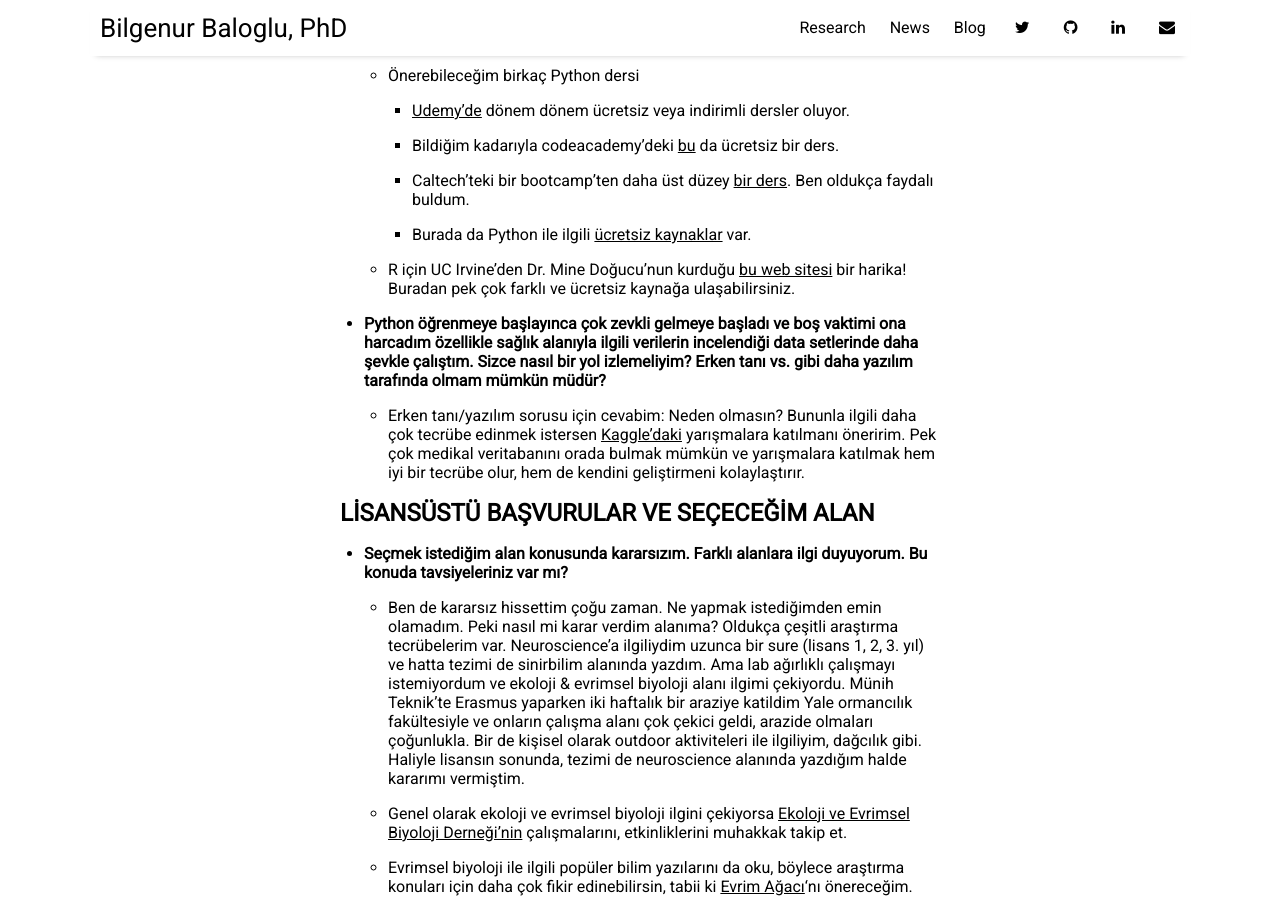
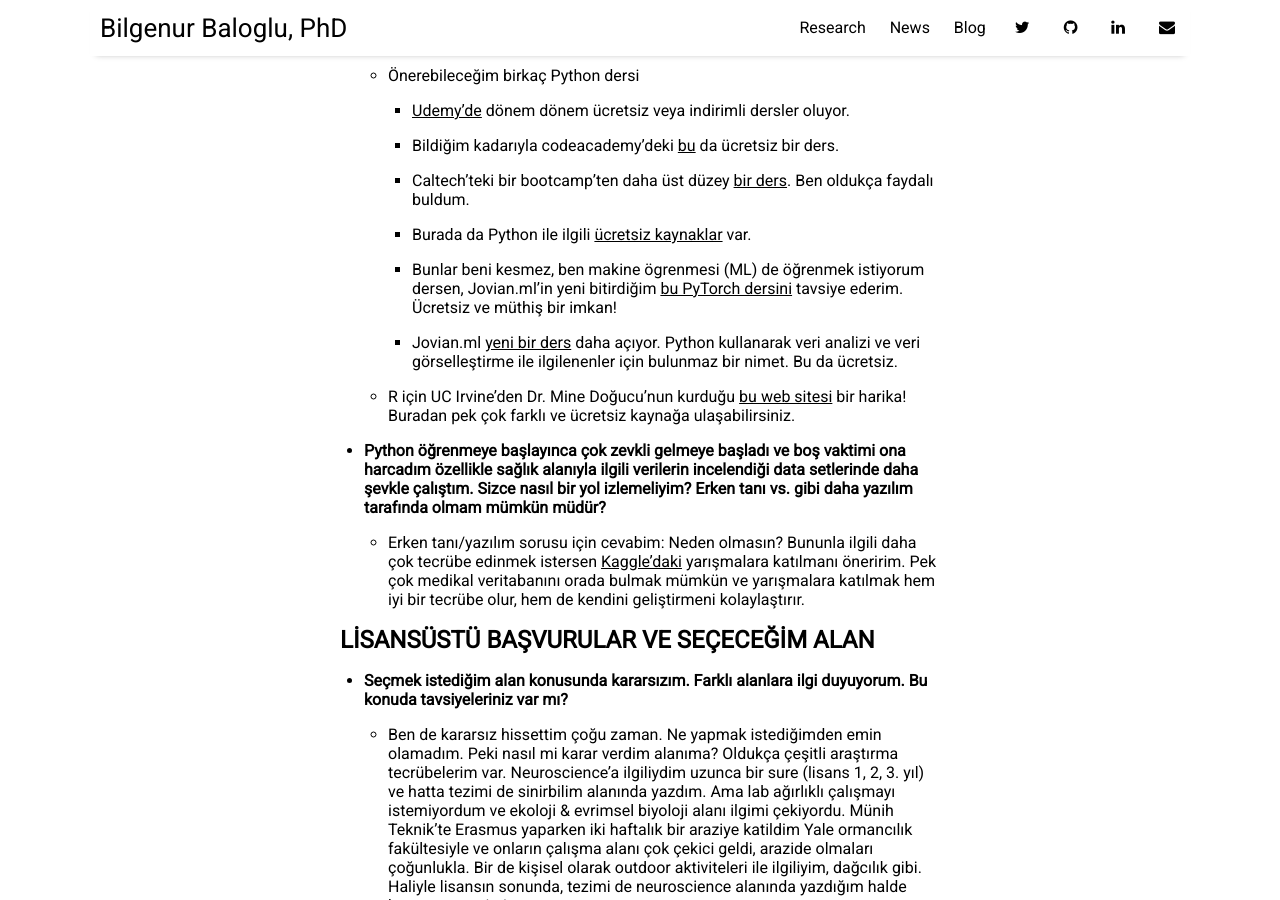
Before and after one commit to BBaloglu/bbaloglu.github.io, a Jekyll site: the page built from _posts/2020-07-07-Akademikbasari.md, in a window 1280 px wide and 900 px high, scrolled down 4419 px. Built offline with Jekyll 4.4.1, drawn with Linux system fonts in a browser that asks for light colours; nearby versions of some CDN libraries.

Commit message:
Update 2020-07-07-Akademikbasari.md

```diff
--- a/_posts/2020-07-07-Akademikbasari.md
+++ b/_posts/2020-07-07-Akademikbasari.md
@@ -71,6 +71,8 @@ Merhaba arkadaşlar! Enerji dolu, idealleri olan pek çok öğrenciden farklı m
       * Bildiğim kadarıyla codeacademy'deki [bu](https://www.codecademy.com/learn/learn-python) da ücretsiz bir ders.
       * Caltech’teki bir bootcamp’ten daha üst düzey [bir ders](http://justinbois.github.io/bootcamp/2019/schedule.html). Ben oldukça faydalı buldum.
       * Burada da Python ile ilgili [ücretsiz kaynaklar](http://justinbois.github.io/bootcamp/2019/resources.html) var.
+      * Bunlar beni kesmez, ben makine ögrenmesi (ML) de öğrenmek istiyorum dersen, Jovian.ml'in yeni bitirdiğim [bu PyTorch dersini](https://jovian.ml/forum/c/pytorch-zero-to-gans) tavsiye ederim. Ücretsiz ve müthiş bir imkan!
+      * Jovian.ml [yeni bir ders](https://jovian.ml/learn/data-analysis-with-python-zero-to-pandas) daha açıyor. Python kullanarak veri analizi ve veri görselleştirme ile ilgilenenler için bulunmaz bir nimet. Bu da ücretsiz.
    * R için UC Irvine’den Dr. Mine Doğucu’nun kurduğu [bu web sitesi](https://www.learnr4free.com/) bir harika! Buradan pek çok farklı ve ücretsiz kaynağa ulaşabilirsiniz.
 + **Python öğrenmeye başlayınca çok zevkli gelmeye başladı ve boş vaktimi ona harcadım özellikle sağlık alanıyla ilgili verilerin incelendiği data setlerinde daha şevkle çalıştım. Sizce nasıl bir yol izlemeliyim? Erken tanı vs. gibi daha yazılım tarafında olmam mümkün müdür?**
    * Erken tanı/yazılım sorusu için cevabim: Neden olmasın? Bununla ilgili daha çok tecrübe edinmek istersen [Kaggle’daki](https://www.kaggle.com/) yarışmalara katılmanı öneririm. Pek çok medikal veritabanını orada bulmak mümkün ve yarışmalara katılmak hem iyi bir tecrübe olur, hem de kendini geliştirmeni kolaylaştırır.
```
